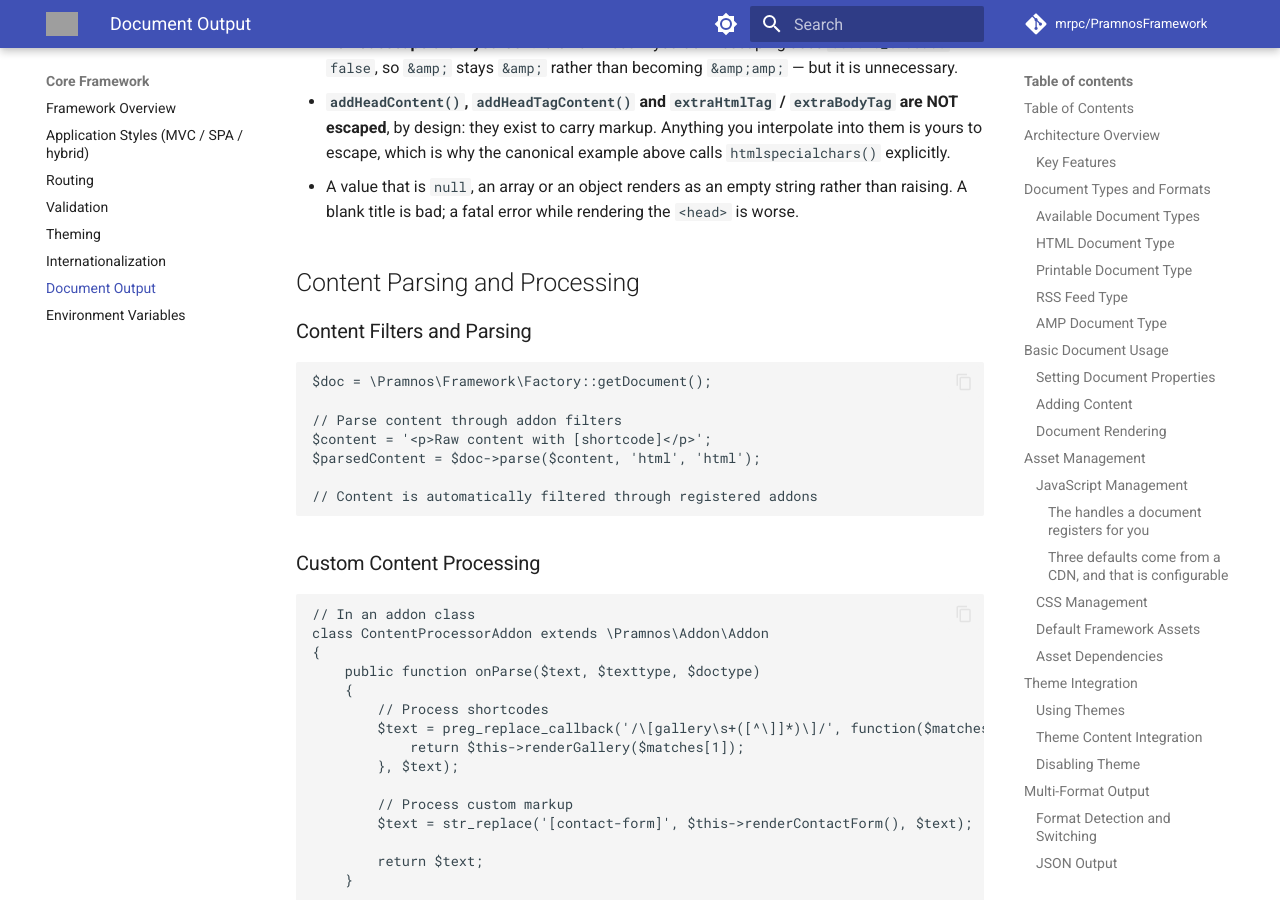
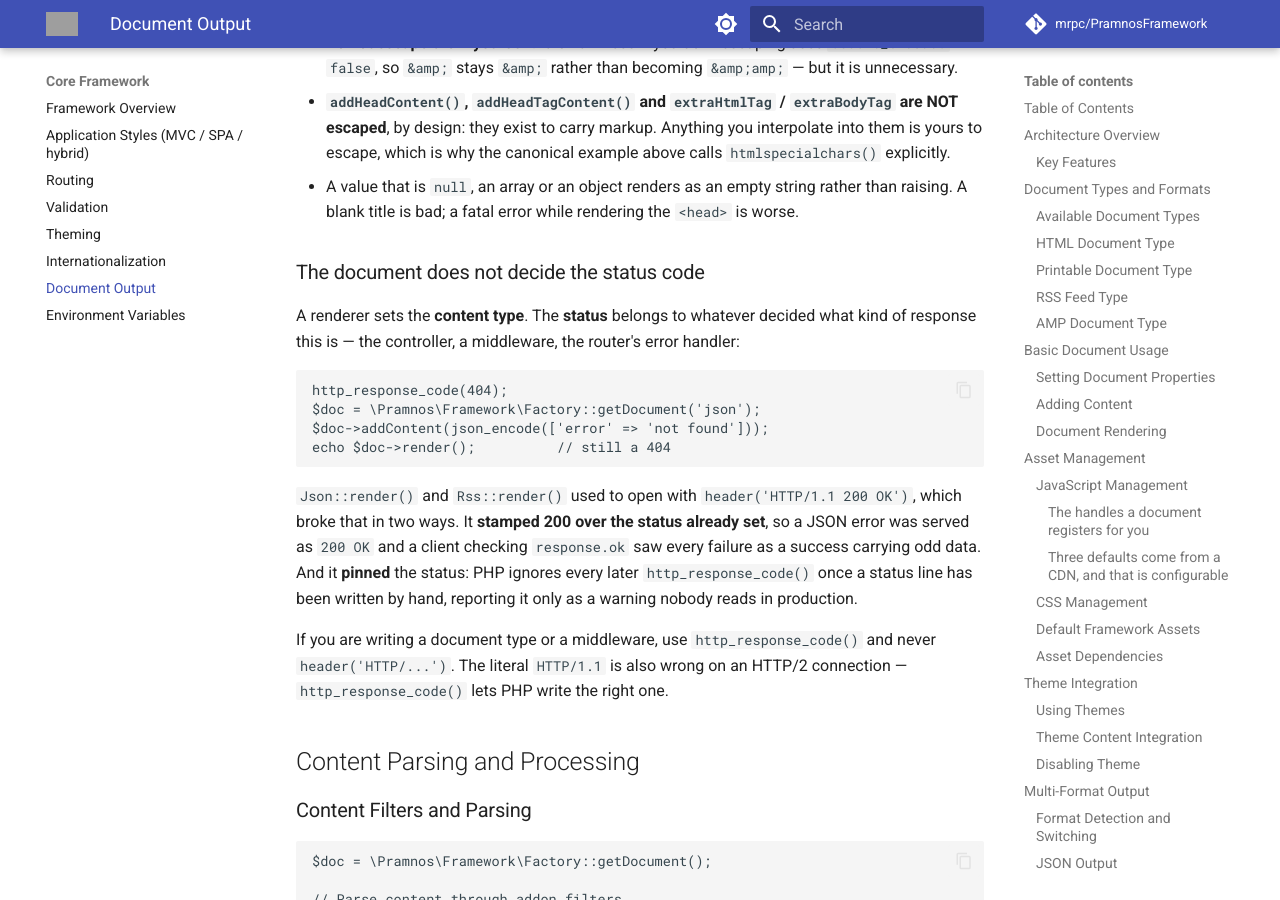
Before and after one commit to mrpc/PramnosFramework, an MkDocs documentation site: the page built from docs/Pramnos_Document_Output_Guide.md, in a window 1280 px wide and 900 px high, scrolled down 13761 px. Built offline with MkDocs 1.6.1 and Material for MkDocs 9.7.7, drawn with Linux system fonts in a browser that asks for light colours; comment, search, counter and statistics services are not loaded; grey boxes are pictures that could not be loaded.

Commit message:
fix(document): the JSON renderer stamped 200 over every error status
Json::render() and Rss::render() opened with header('HTTP/1.1 200 OK'). Two
failures from one line.

It stamps 200 over a status the caller already set: an API that decided this
request is a 404 renders its body through Json::render(), and rendering
overwrote the decision. For an SPA using fetch, response.ok was true for every
error the API returned.

It also pins the status — PHP ignores every later http_response_code() once a
status line has been written by hand — and reports that only as a warning, which
in production is a log line nobody reads. That warning is how this was found:
the previous commit added an http_response_code() call and PHP said it had no
effect.

200 is PHP's default, so the line was a no-op in the one case where it was
correct. CorsMiddleware gets http_response_code(204) for the same reason, plus
one of its own: the literal HTTP/1.1 is wrong on an HTTP/2 connection.

On the tests: the behavioural one (set 404, render, assert 404) fails on
reversal. Its obvious companion cannot be written — PHP's "status line sent by
hand" flag is process-global with no way to clear it, so the first test to trip
it decides the answer for every test after, and two such tests passed with the
defect present. That half is structural instead: no document type may contain
header('HTTP/...'), which covers Rss and every renderer added later.

The structural guard was itself wrong first: dirname(__DIR__, 5) pointed outside
the repository, so it scanned no files and passed. It now asserts it scanned
something before asserting what it scanned is clean.

````diff
--- a/docs/Pramnos_Document_Output_Guide.md
+++ b/docs/Pramnos_Document_Output_Guide.md
@@ -659,6 +659,29 @@ Three things follow:
 - A value that is `null`, an array or an object renders as an empty string rather than
   raising. A blank title is bad; a fatal error while rendering the `<head>` is worse.
 
+### The document does not decide the status code
+
+A renderer sets the **content type**. The **status** belongs to whatever decided what
+kind of response this is — the controller, a middleware, the router's error handler:
+
+```php
+http_response_code(404);
+$doc = \Pramnos\Framework\Factory::getDocument('json');
+$doc->addContent(json_encode(['error' => 'not found']));
+echo $doc->render();          // still a 404
+```
+
+`Json::render()` and `Rss::render()` used to open with `header('HTTP/1.1 200 OK')`,
+which broke that in two ways. It **stamped 200 over the status already set**, so a JSON
+error was served as `200 OK` and a client checking `response.ok` saw every failure as a
+success carrying odd data. And it **pinned** the status: PHP ignores every later
+`http_response_code()` once a status line has been written by hand, reporting it only as
+a warning nobody reads in production.
+
+If you are writing a document type or a middleware, use `http_response_code()` and never
+`header('HTTP/...')`. The literal `HTTP/1.1` is also wrong on an HTTP/2 connection —
+`http_response_code()` lets PHP write the right one.
+
 ## Content Parsing and Processing
 
 ### Content Filters and Parsing
````
Also changed, not shown: docs/version-history/posts/2026-08-16-the-json-renderer-decided-every-response-was-fine.md (added, +87 -0 lines), 4 other files.
